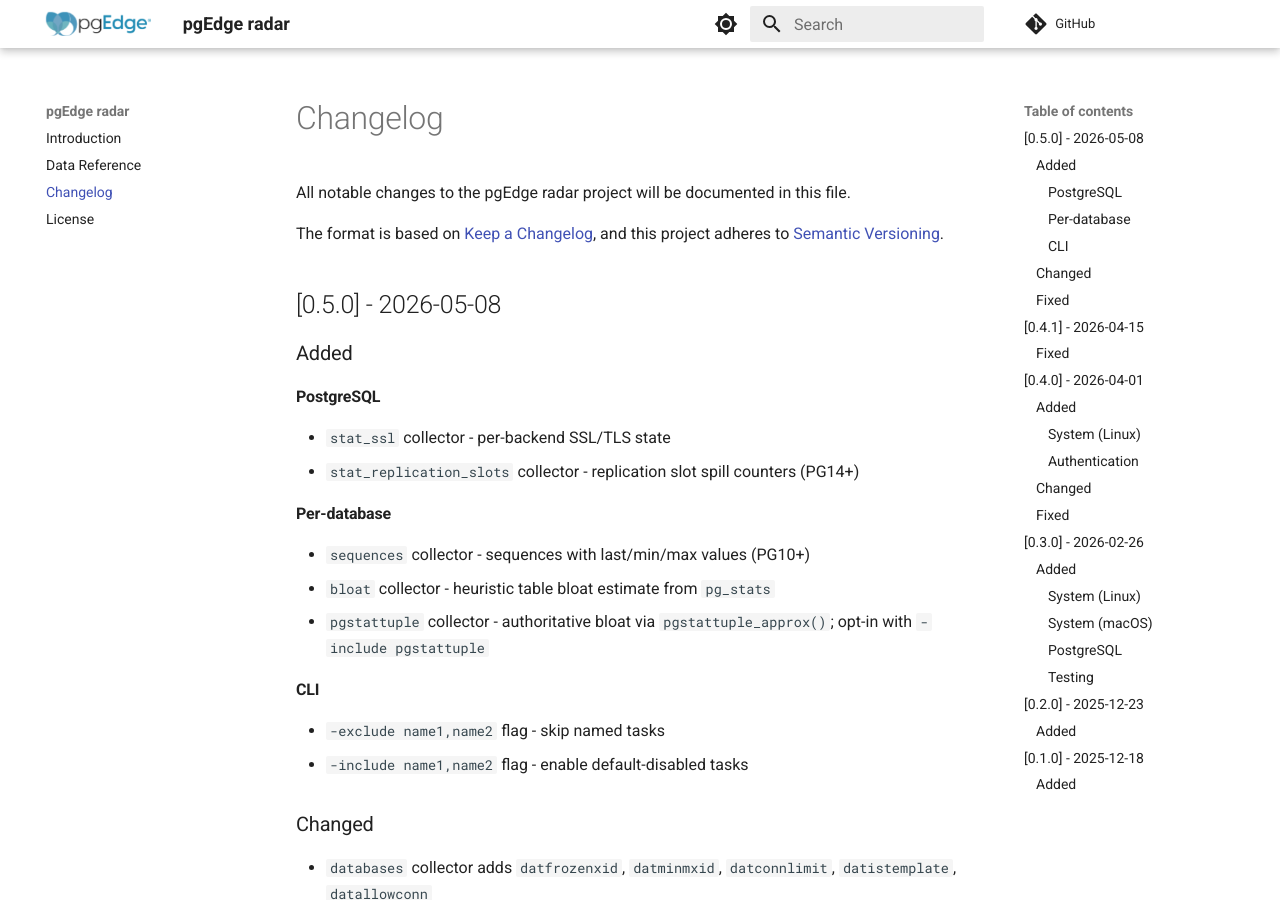
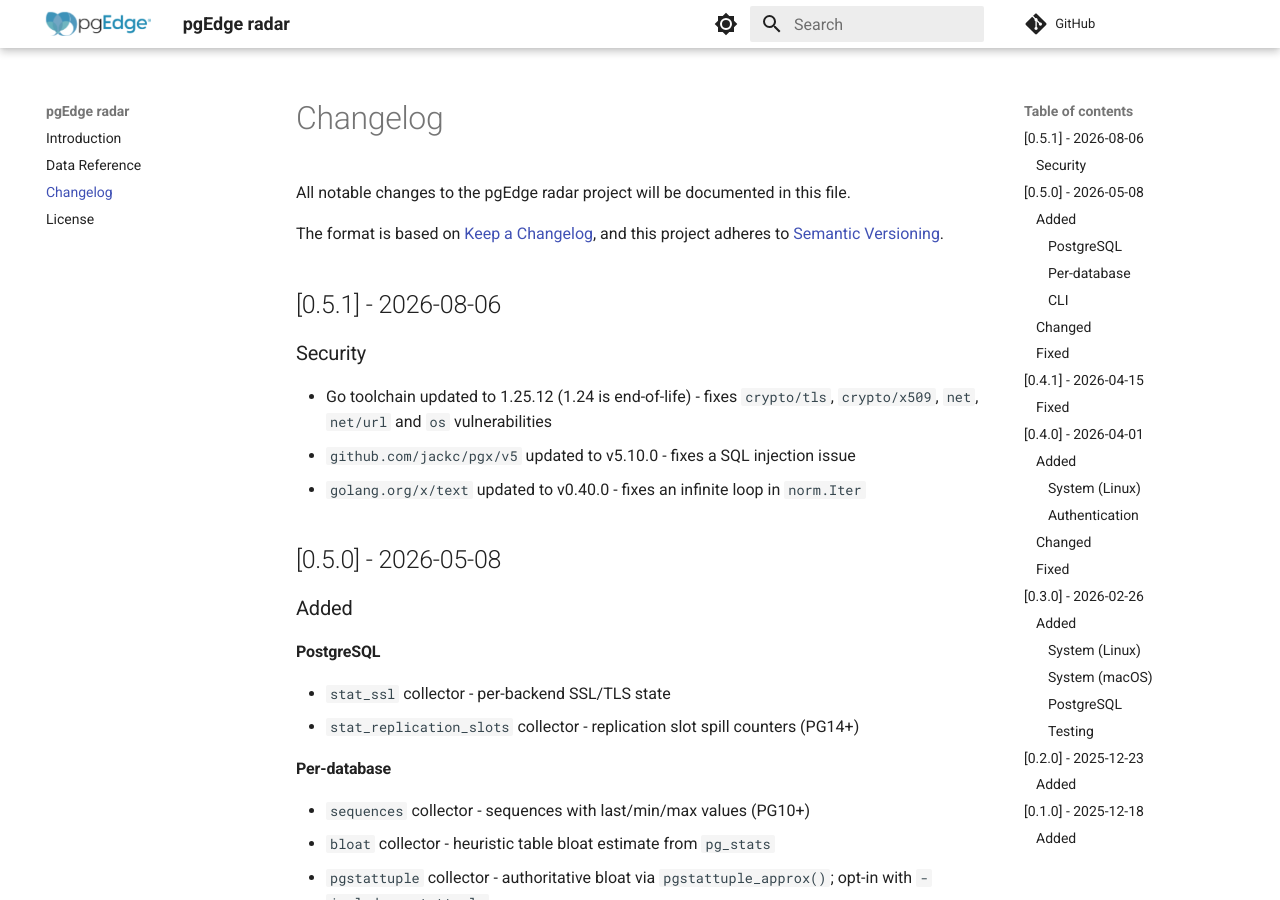
Before and after one commit to pgEdge/radar, an MkDocs documentation site: the page built from docs/changelog.md, in a window 1280 px wide and 900 px high. Built offline with MkDocs 1.6.1 and Material for MkDocs 9.7.7, drawn with Linux system fonts in a browser that asks for light colours; comment, search, counter and statistics services are not loaded.

Commit message:
deps: bump Go to 1.25.12, pgx to v5.10.0 and x/text to v0.40.0 for CVE fixes

```diff
--- a/docs/changelog.md
+++ b/docs/changelog.md
@@ -6,6 +6,13 @@ documented in this file.
 The format is based on [Keep a Changelog](https://keepachangelog.com/),
 and this project adheres to
 [Semantic Versioning](https://semver.org/spec/v2.0.0.html).
+
+## [0.5.1] - 2026-08-06
+
+### Security
+- Go toolchain updated to 1.25.12 (1.24 is end-of-life) - fixes `crypto/tls`, `crypto/x509`, `net`, `net/url` and `os` vulnerabilities
+- `github.com/jackc/pgx/v5` updated to v5.10.0 - fixes a SQL injection issue
+- `golang.org/x/text` updated to v0.40.0 - fixes an infinite loop in `norm.Iter`
 
 ## [0.5.0] - 2026-05-08
 
```
Also changed, not shown: 2 other files.
